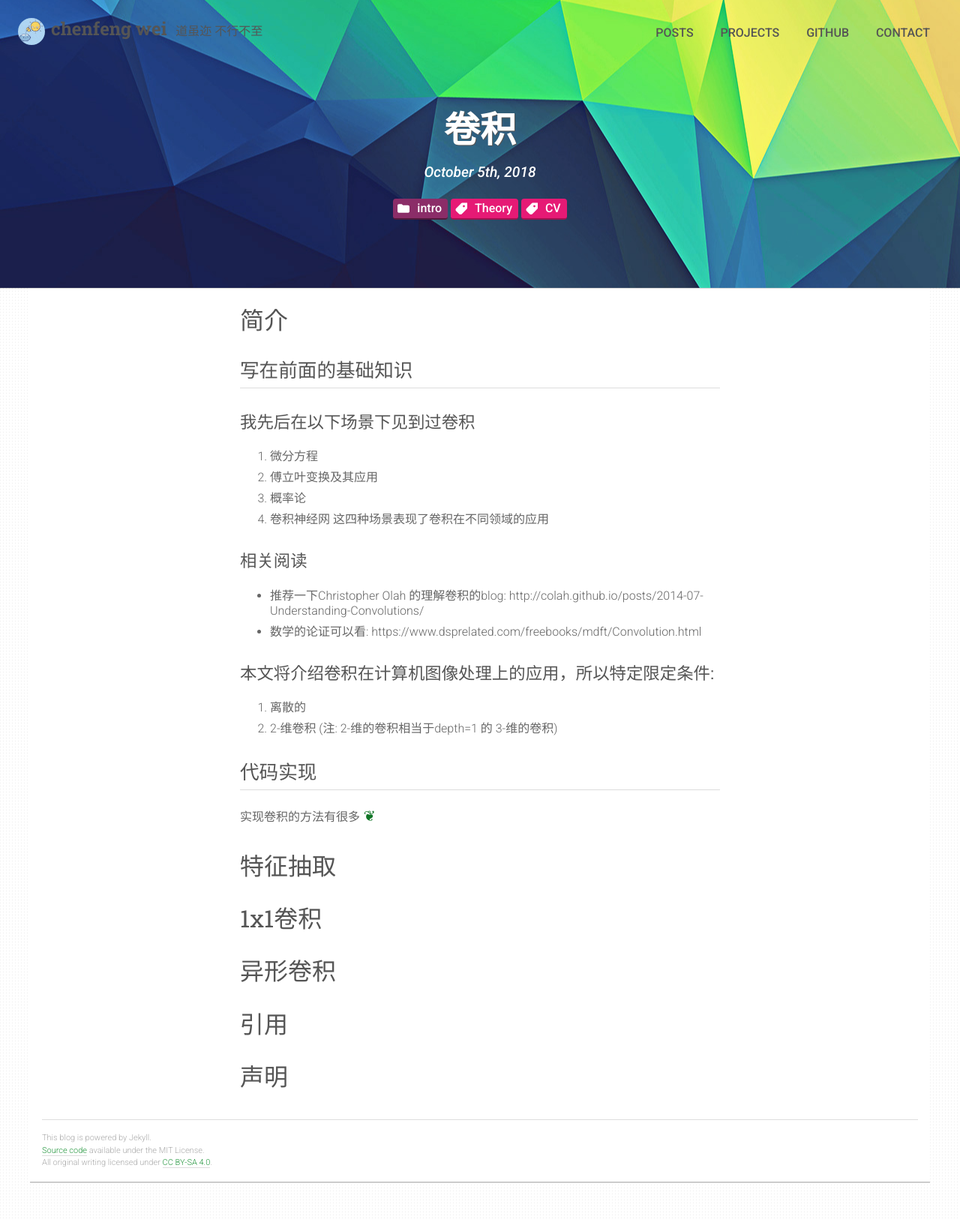
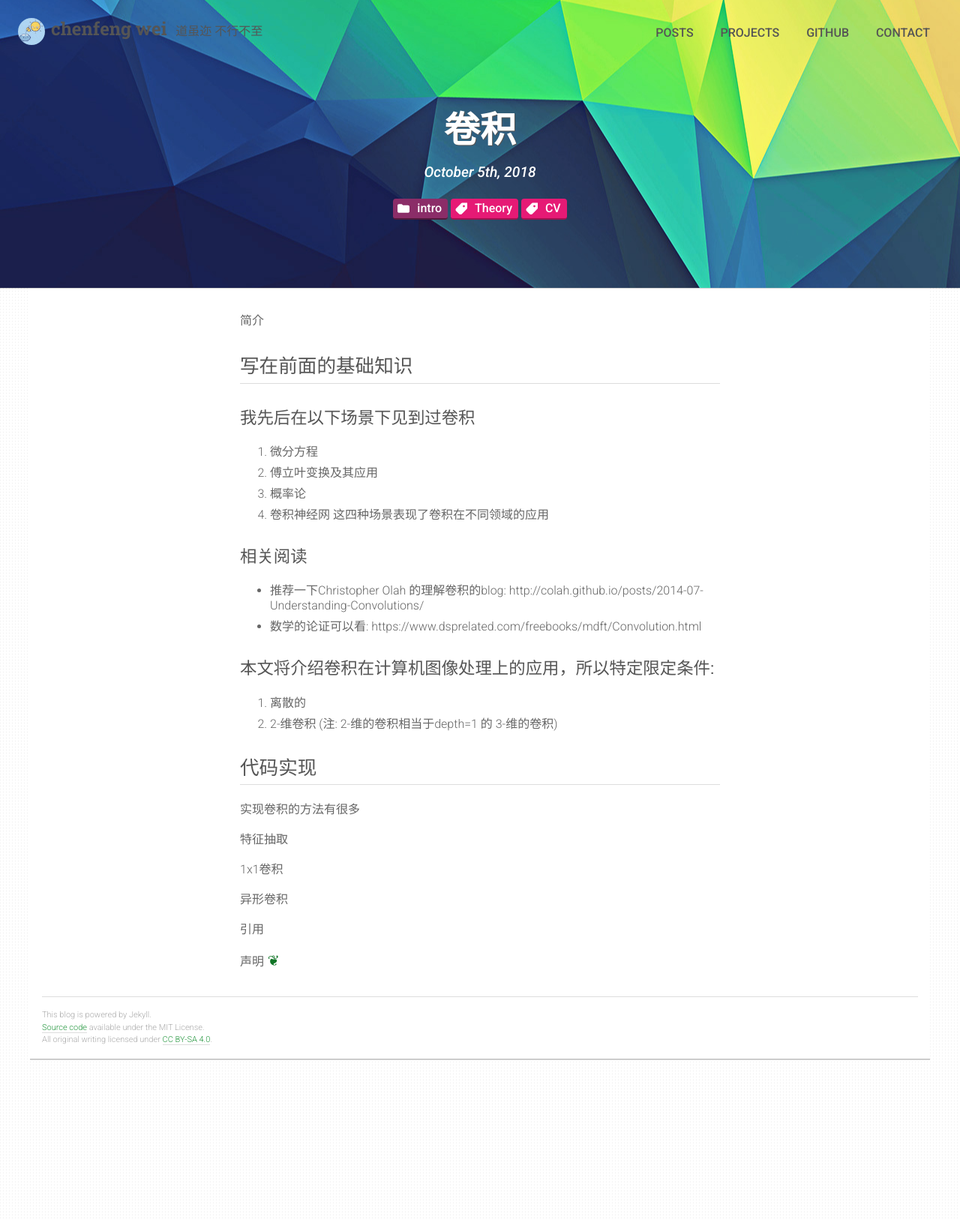
Before and after one commit to vincentweikey/vincentweikey.github.io, a Jekyll site: the page built from _posts/2018-10-05-understanding-convolution.md, in a window 1280 px wide. Shown: the whole page at 75% size. Built offline with Jekyll 4.4.1, drawn with Linux system fonts in a browser that asks for light colours.

```diff
--- a/_posts/2018-10-05-understanding-convolution.md
+++ b/_posts/2018-10-05-understanding-convolution.md
@@ -1,13 +1,11 @@
 ---
-
 title: 卷积
 teaser: 卷积(Convolution)的个人理解
 category: intro
 tags: [Theory,CV]
-
 ---
 
-# 简介
+简介
 
 ## 写在前面的基础知识
 
@@ -32,16 +30,22 @@ tags: [Theory,CV]
 ## 代码实现
 实现卷积的方法有很多
 
+---
 
-# 特征抽取
+特征抽取
 
-# 1x1卷积
+---
+1x1卷积
 
-# 异形卷积
+---
+异形卷积
 
-# 引用
+---
 
-# 声明
+引用
+
+---
+声明
 
 
 ---
```
